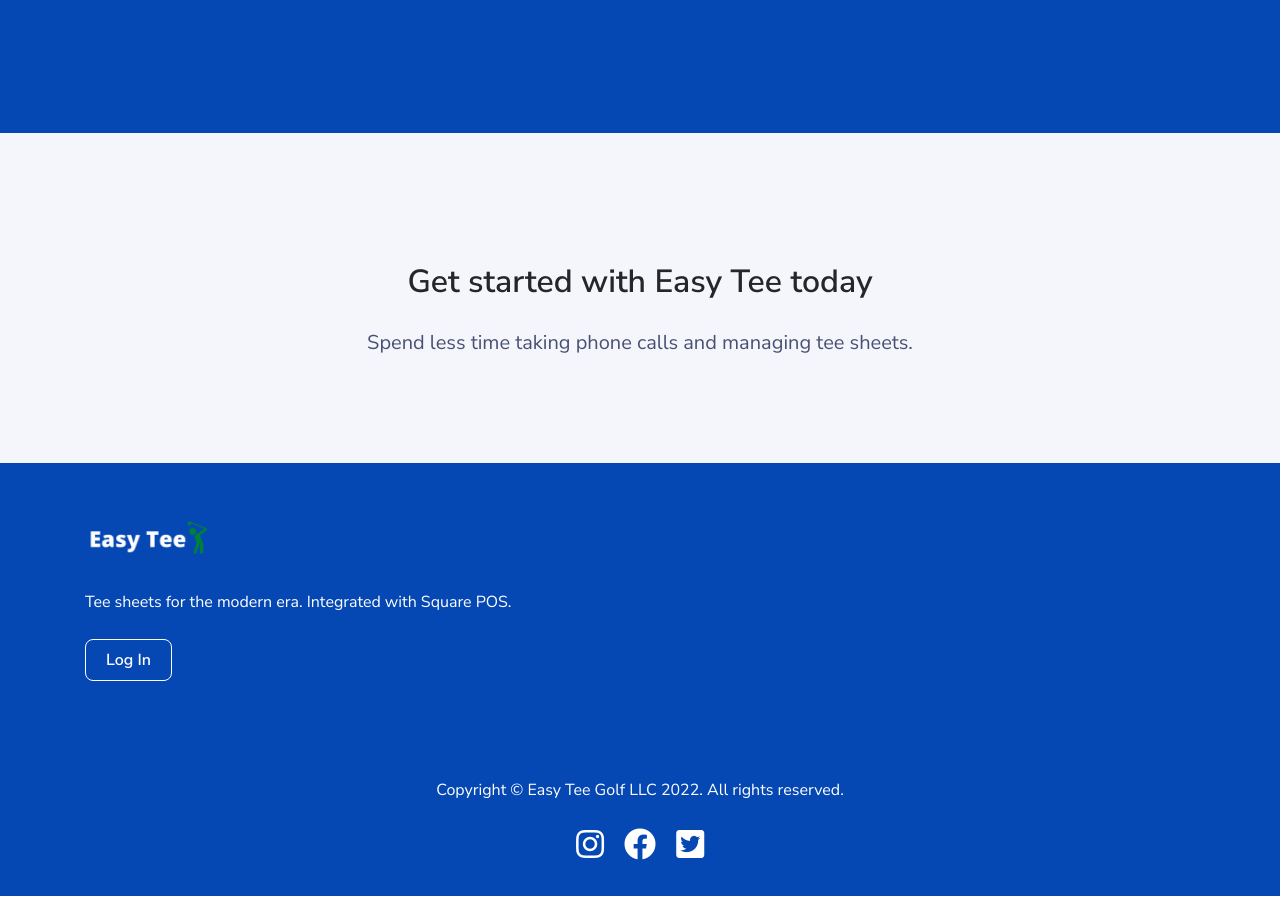
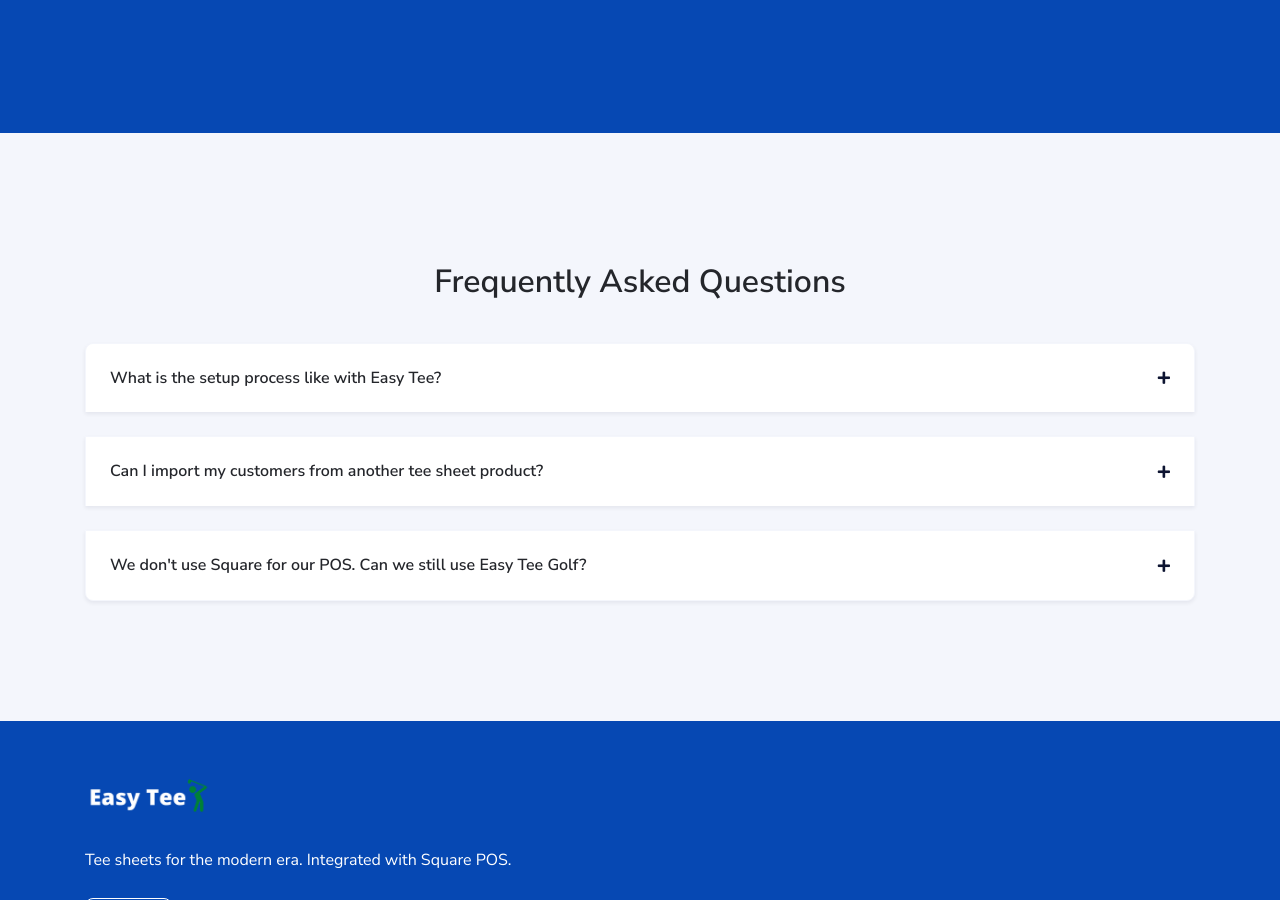
Before and after one commit to easyteegolf/easytee_front, a Jekyll site: the page built from index.html, in a window 1280 px wide and 900 px high, scrolled down 6237 px. Built offline with Jekyll 4.4.1, drawn with Linux system fonts in a browser that asks for light colours.

Commit message:
add FAQs

```diff
--- a/_includes/navbar.html
+++ b/_includes/navbar.html
@@ -11,6 +11,7 @@
                 {% if page.title == 'Home' %}
                 <a href="#features" class="btn btn-md btn-outline-white animate-up-2 mr-2 js-scroll-trigger"><i class="fas fa-book mr-2"></i>Features</a>
                 <a href="#pricing" class="btn btn-md btn-outline-white animate-up-2 mr-2 js-scroll-trigger"><i class="fas fa-tag mr-2"></i>Pricing</a>
+                <a href="#faq" class="btn btn-md btn-outline-white animate-up-2 mr-2 js-scroll-trigger"><i class="fas fa-question-circle mr-2"></i>FAQs</a>
                 <a href="#" data-toggle="modal" data-target="#pricing-modal" class="btn btn-md btn-secondary animate-up-2 mr-2"><i class="fas fa-pen mr-2"></i></i>Contact Us</a>
                 {% endif %}
                 <a href="https://app.easyteegolf.com/" class="btn btn-md btn-outline-white animate-up-2">Log In</a>
--- a/index.html
+++ b/index.html
@@ -359,16 +359,63 @@ order: 0
             </div>
         </section> -->
 
-        <section class="section section-lg pb-5 bg-soft">
+        <section class="section section-lg pb-5 bg-soft" id="faq">
             <div class="container">
                 <div class="row">
-                    <div class="col-12 text-center mb-5">
-                        <h2 class="mb-4">Get started with Easy Tee today</h2>
-                        <p class="lead mb-2">Spend less time taking phone calls and managing tee sheets.</p>
+                    <div class="col-12 text-center mb-3">
+                        <h2 class="mb-4">Frequently Asked Questions</h2>
                     </div>
-                    <div class="col-12 text-center">
-                        <!-- Button Modal -->
-                        <!-- <button class="btn btn-secondary animate-up-2" data-toggle="modal" data-target=".pricing-modal"><span class="mr-2"><i class="fas fa-hand-pointer"></i></span>Start 30-day trial</button> -->
+                </div>
+                <div class="row">
+                    <div class="col-12 mb-5">
+                        <div class="accordion" id="accordionExample1">
+                            <div class="card card-sm card-body shadow-sm border-soft">
+                                <a href="#accordion-panel-1" data-target="#accordion-panel-1" class="accordion-panel-header"
+                                    data-toggle="collapse" role="button" aria-expanded="false"
+                                    aria-controls="accordion-panel-1">
+                                    <span class="h6 mb-0 font-weight-bold">What is the setup process like with Easy Tee?</span>
+                                    <span class="icon"><i class="fas fa-plus"></i></span>
+                                </a>
+                                <div class="collapse" id="accordion-panel-1">
+                                    <div class="pt-3">
+                                        <p class="mb-0">
+                                            We offer complimentary setup for all new customers. Just send us a few details about your schedule and pricing and we'll configure everything for you. The first time you log in, just connect your Square account and you can start booking tee times. We can have most customers fully set up in less than 24 hours.
+                                        </p>
+                                    </div>
+                                </div>
+                            </div>
+                            <div class="card card-sm card-body shadow-sm border-soft">
+                                <a href="#accordion-panel-2" data-target="#accordion-panel-2" class="accordion-panel-header"
+                                    data-toggle="collapse" role="button" aria-expanded="false"
+                                    aria-controls="accordion-panel-2">
+                                    <span class="h6 mb-0 font-weight-bold">Can I import my customers from another tee sheet product?</span>
+                                    <span class="icon"><i class="fas fa-plus"></i></span>
+                                </a>
+                                <div class="collapse" id="accordion-panel-2">
+                                    <div class="pt-3">
+                                        <p class="mb-0">
+                                            During onboarding you sync all of your customers from Square to Easy Tee, so all of your existing customers will automatically be imported. The sync process also syncs customer groups, so your members, juniors, and all other groups will sync as well.
+                                        </p>
+                                    </div>
+                                </div>
+                            </div>
+                            <div class="card card-sm card-body shadow-sm border-soft">
+                                <a href="#accordion-panel-3" data-target="#accordion-panel-3" class="accordion-panel-header"
+                                    data-toggle="collapse" role="button" aria-expanded="false"
+                                    aria-controls="accordion-panel-3">
+                                    <span class="h6 mb-0 font-weight-bold">We don't use Square for our POS. Can we still use Easy Tee Golf?</span>
+                                    <span class="icon"><i class="fas fa-plus"></i></span>
+                                </a>
+                                <div class="collapse" id="accordion-panel-3">
+                                    <div class="pt-3">
+                                        <p class="mb-2">
+                                            If you don't use Square as your POS system you can still use Easy Tee for your tee sheet! We process all payments using Square, so you'll just need to set up a free Square account and connect it to Easy Tee. You'll pay Square's standard credit card processing rates for all payments processed through Easy Tee.
+                                        </p>
+                                        <p class="mb-0"><a href="https://squareup.com/" target="_blank">Learn more about Square</a></p>
+                                    </div>
+                                </div>
+                            </div>
+                        </div>
                     </div>
                 </div>
             </div>
```
